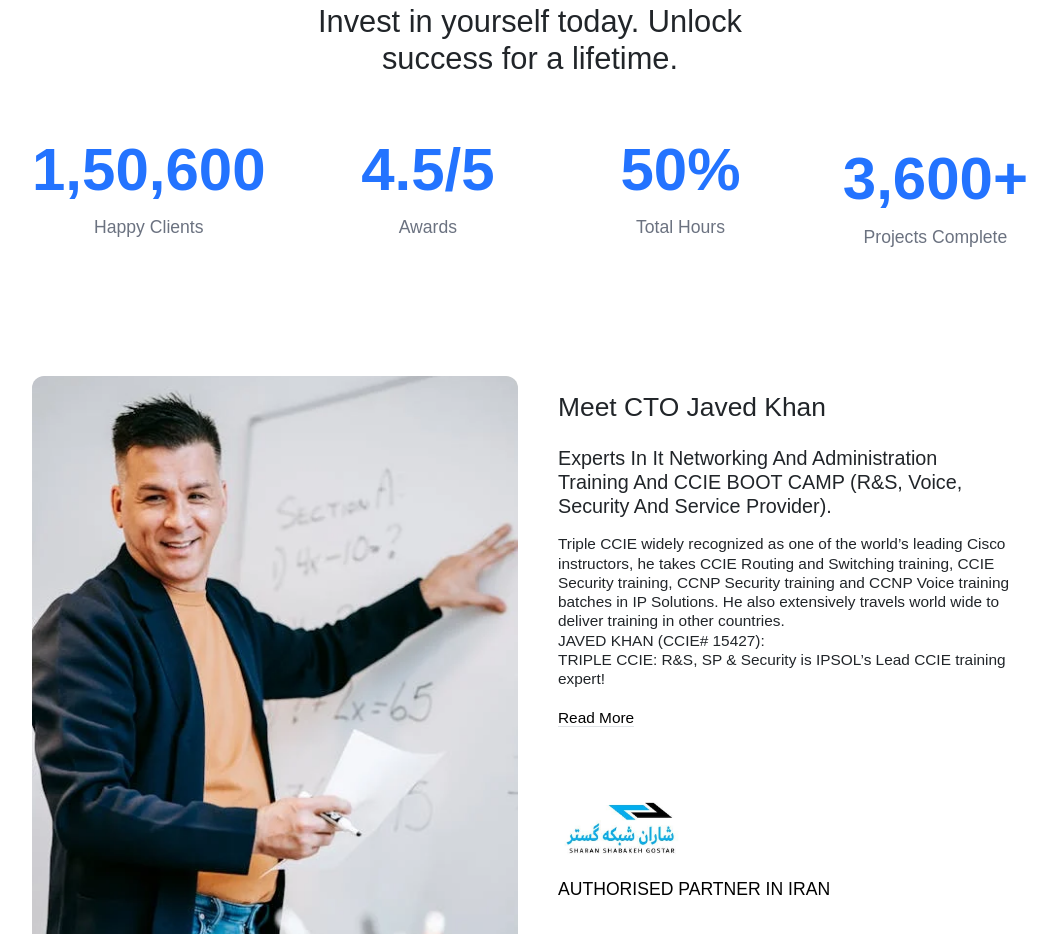
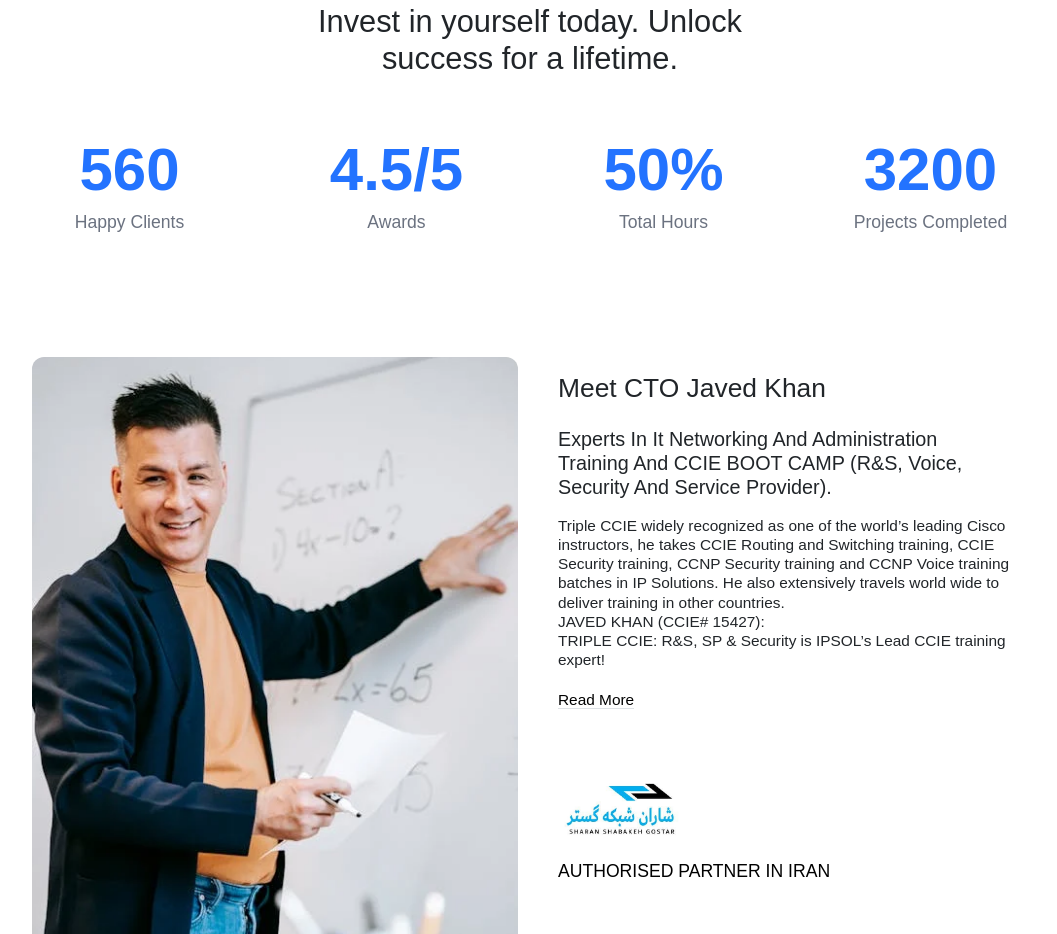
Before and after one commit to MIHAL-SHAIKH/IP_Solutions--Whizz, an Angular app: page /home in a window 1280 px wide. Shown: the part 3060-3994 px from the top of the page, without its empty margins (110-1167 px from the left). Built offline with nearby package versions, Linux system fonts and the light colour scheme; a web font is replaced by a local one.

Commit message:
fixed: counter section fixed

```diff
--- a/src/app/components/pages/home/home.component.html
+++ b/src/app/components/pages/home/home.component.html
@@ -82,28 +82,28 @@
       </div>
     </div>
     <div class="row mt-5 gap-3 gap-sm-4 gap-md-5">
-      <div class="col-12 col-sm text-center">
+      <div class="col fw-bolder text-center">
         <div class="counter-count">
-          <h2 class="counter-count__number fw-bolder">1,50,600</h2>
-          <p class="counter-count__name mb-0">Happy Clients</p>
+          <h2 class="counter-count__number fw-bolder">560</h2>
+          <p class="counter-count__name mb-0 fw-medium lh-1">Happy Clients</p>
         </div>
       </div>
-      <div class="col-12 col-sm text-center">
+      <div class="col fw-bolder text-center">
         <div class="count">
           <h2 class="counter-count__number fw-bolder">4.5/5</h2>
-          <p class="counter-count__name mb-0">Awards</p>
+          <p class="counter-count__name mb-0 fw-medium lh-1">Awards</p>
         </div>
       </div>
-      <div class="col-12 col-sm text-center">
+      <div class="col fw-bolder text-center">
         <div class="count">
           <h2 class="counter-count__number fw-bolder">50%</h2>
-          <p class="counter-count__name mb-0">Total Hours</p>
+          <p class="counter-count__name mb-0 fw-medium lh-1">Total Hours</p>
         </div>
       </div>
-      <div class="col-12 col-sm text-center">
+      <div class="col fw-bolder text-center">
         <div class="count">
-          <span class="counter-count__number fw-bolder">3,600+</span>
-          <p class="counter-count__name mb-0">Projects Complete</p>
+          <h2 class="counter-count__number fw-bolder">3200</h2>
+          <p class="counter-count__name mb-0 fw-medium lh-1">Projects Completed</p>
         </div>
       </div>
     </div>
```
